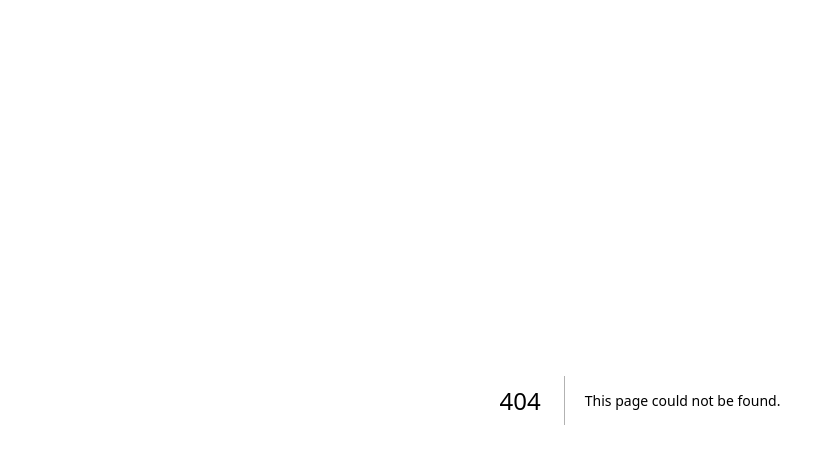
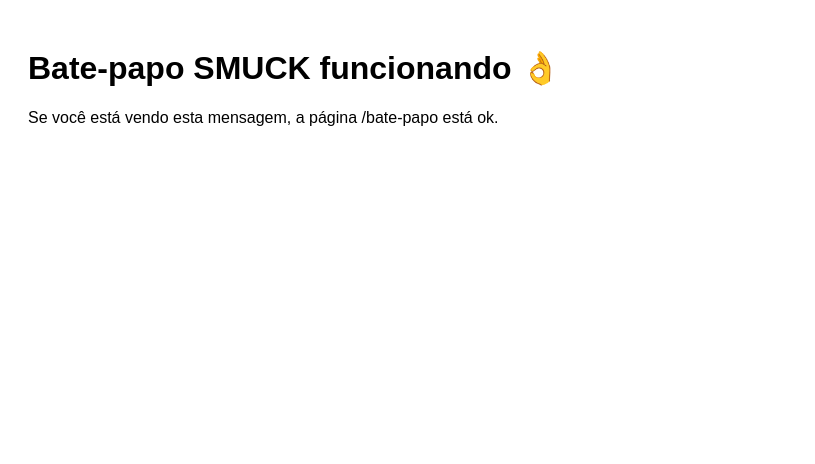
Before and after one commit to SMUCKcyr/SMUCK, a Next.js app: page /chat in a window 1280 px wide. Before the commit this address had no page. Shown: the top 464 px of the page, without its empty margins (0-815 px from the left). Built offline with nearby package versions, Linux system fonts and the light colour scheme.

Commit message:
Rename chat. jsx to chat.jsx

```diff
--- /dev/null
+++ b/pages/chat.jsx
@@ -0,0 +1,13 @@
+export default function ChatPage() {
+  return (
+    <div
+      style={{
+        fontFamily: "Arial, sans-serif",
+        padding: 20,
+      }}
+    >
+      <h1>Bate-papo SMUCK funcionando 👌</h1>
+      <p>Se você está vendo esta mensagem, a página /bate-papo está ok.</p>
+    </div>
+  );
+}
```
